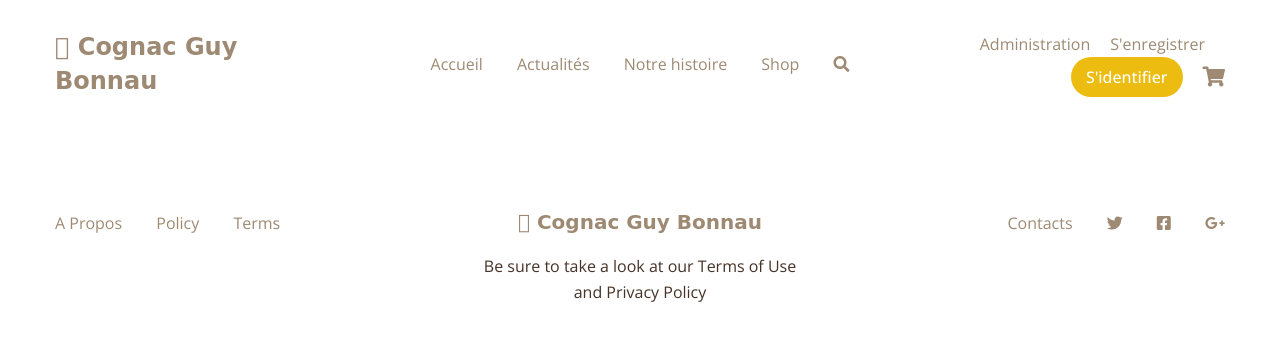
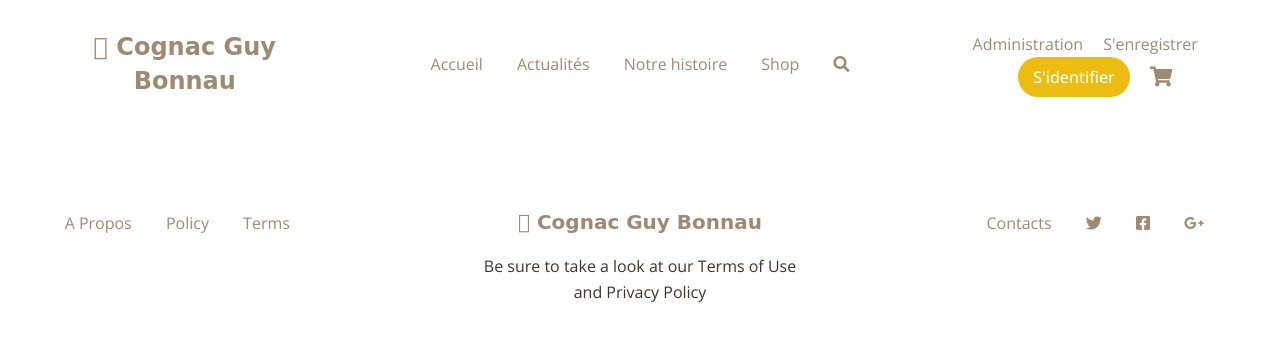
Before and after one commit to BenDev78/projet_soutenance, a Symfony app: template templates/base.html.twig in a window 1280 px wide. Shown: the top 341 px of the page. Run offline with Twig, Linux system fonts and the light colour scheme; the template is opened without the code that fills it, so the values that code supplies are empty; some libraries are stand-ins or nearby versions; some web fonts are replaced.

Commit message:
nav & footer modif

```diff
--- a/templates/components/_footer.html.twig
+++ b/templates/components/_footer.html.twig
@@ -1,7 +1,7 @@
 <footer class="pt-75 pb-65 bg-light text-center footer_1">
-    <div class="container px-xl-0">
+    <div class="container-fluid px-5">
         <div class="row justify-content-between align-items-center lh-40 links">
-            <div class="col-lg-4 col-sm-6 text-sm-right text-lg-left order-1 order-lg-0">
+            <div class="col-lg-3 col-sm-6 order-1 order-lg-0">
                 <a href="#" class="link mr-15 color-main">
                     A Propos
                 </a>
@@ -17,7 +17,7 @@
                     <i class="fal fa-wine-glass-alt"></i> Cognac Guy Bonnau
                 </a>
             </div>
-            <div class="col-lg-4 col-sm-6 text-sm-left text-lg-right order-2 order-lg-0">
+            <div class="col-lg-3 col-sm-6 order-2 order-lg-0">
                 <a href="#" class="link mr-15 color-main">
                     Contacts
                 </a>
--- a/templates/components/_nav.html.twig
+++ b/templates/components/_nav.html.twig
@@ -1,7 +1,7 @@
 <nav class="pt-30 pb-30 bg-light text-center navigation_1">
-    <div class="container px-xl-0">
+    <div class="container-fluid px-5">
         <div class="row justify-content-center align-items-center f-16">
-            <div class="mb-20 mb-lg-0 col-lg-3 text-lg-left">
+            <div class="mb-20 mb-lg-0 col-lg-3">
                 <a href="#" class="link color-main f-24 bold megrim">
                     <i class="fal fa-wine-glass-alt"></i> Cognac Guy Bonnau
                 </a>
@@ -24,7 +24,7 @@
                     </i>
                 </a>
             </div>
-            <div class="mt-20 mt-lg-0 col-lg-3 d-flex flex-wrap justify-content-center justify-content-lg-end align-items-center">
+            <div class="mt-20 mt-lg-0 col-lg-3 d-flex flex-wrap justify-content-center align-items-center">
 
                 {# FIXME : Décommenter après l'authentification faite #}
                 {# {% if is_granted('ROLE_ADMIN') %} #}
```
